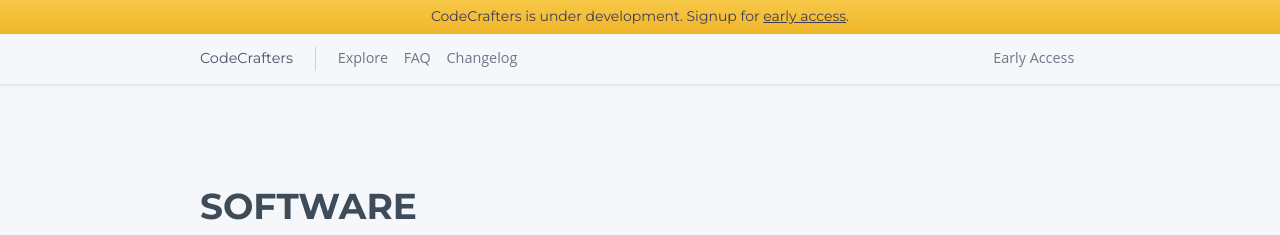
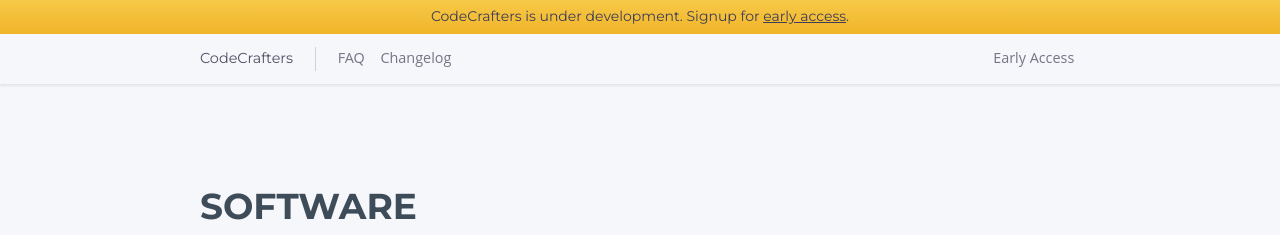
Before and after one commit to tapankavasthi/alpha-landing, a Jekyll site: the page built from index.html, in a window 1280 px wide. Shown: the top 235 px of the page. Built offline with Jekyll 4.4.1, drawn with Linux system fonts in a browser that asks for light colours.

Commit message:
Remove 'explore from the header

```diff
--- a/_includes/header.html
+++ b/_includes/header.html
@@ -11,7 +11,7 @@
             </div>
             <div class="divider visible-if-menu-open"></div>
             <div class="link-container visible-if-menu-open">
-                <span class="link"><a href="/challenges/redis">Explore</a></span>
+                <!-- <span class="link"><a href="/challenges/redis">Explore</a></span> -->
                 <span class="link"><a href="/faq">FAQ</a></span>
                 <span class="link"><a href="/changelog">Changelog</a></span>
             </div>
```
